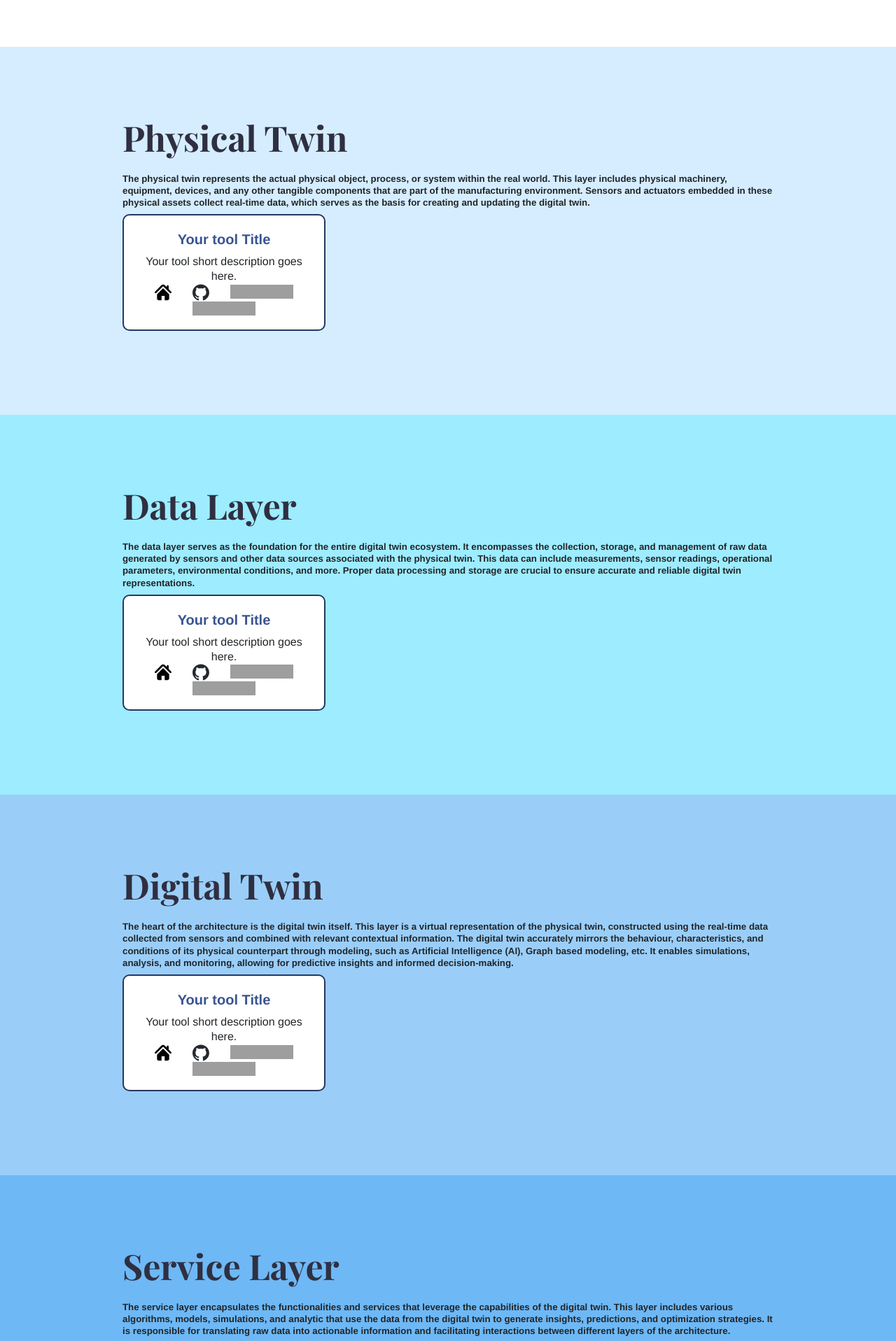
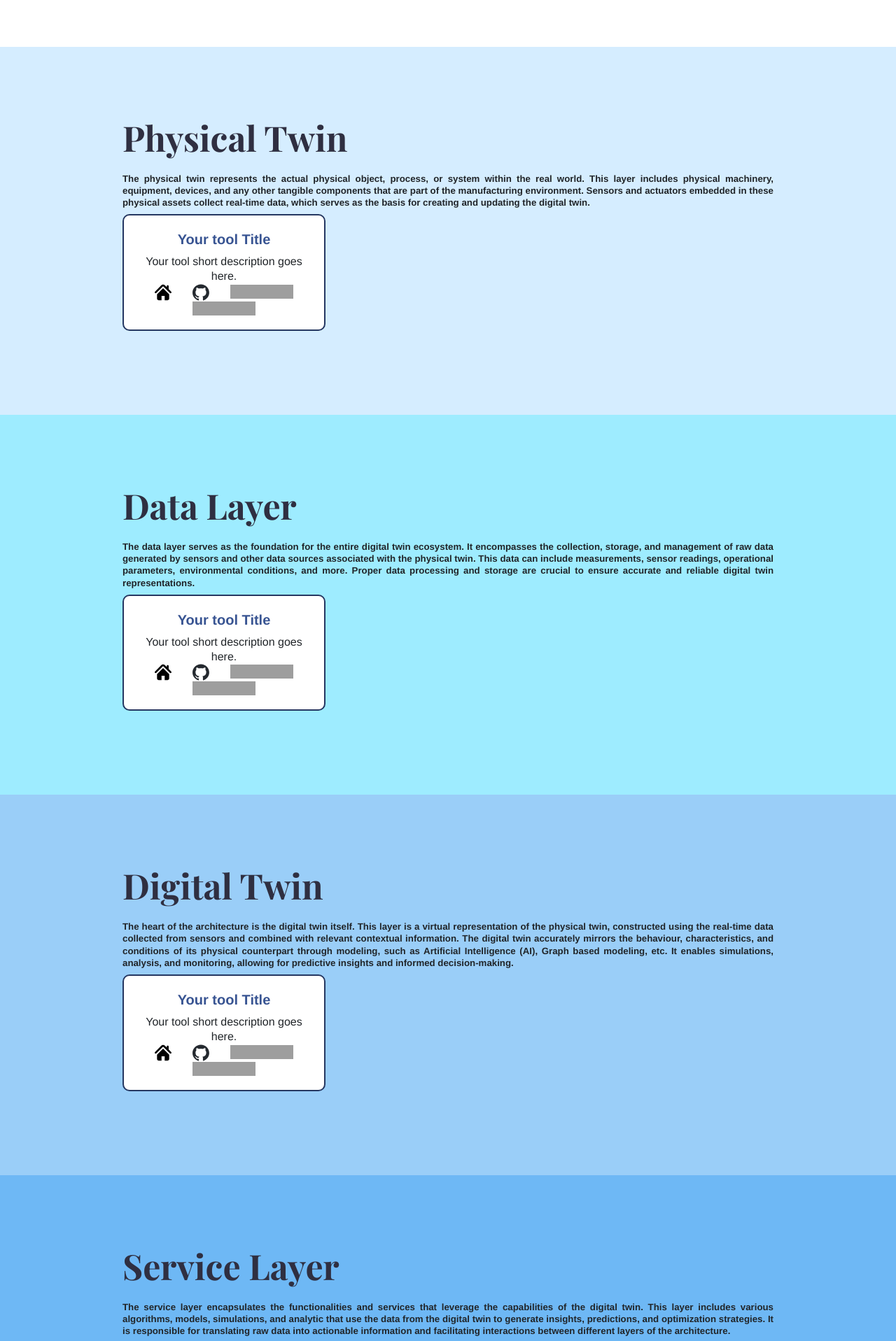
Before and after one commit to COGNIMANEU/toolbox, a Jekyll site: the page built from index.md, in a window 1280 px wide. Shown: the part 948-2865 px from the top of the page at 70% size. Built offline with Jekyll 4.4.1, drawn with Linux system fonts in a browser that asks for light colours; grey boxes are pictures that could not be loaded.

Commit message:
fix text alignment

```diff
--- a/_layouts/home.html
+++ b/_layouts/home.html
@@ -89,7 +89,7 @@ bodyClass: "page-home"
 <div class="strip" style="background: #d5edff;">
   <div class="container pt-6 pb-6 pt-md-10 pb-md-10">
     <h1 class="title">Physical Twin</h1>
-    <h5>{{ site.data.layers.physicaltwin }}</h5>
+    <h5 style="text-align: justify;">{{ site.data.layers.physicaltwin }}</h5>
     <div class="row justify-content-start">
       {% assign physicaltwin = site.physicaltwin | sort: "weight" %}
       {% for feature in physicaltwin %}
@@ -140,7 +140,7 @@ bodyClass: "page-home"
 <div class="strip" style="background: #9eecff;">
   <div class="container pt-6 pb-6 pt-md-10 pb-md-10">
     <h1 class="title">Data Layer</h1>
-    <h5>{{ site.data.layers.datalayer }}</h5>
+    <h5 style="text-align: justify;">{{ site.data.layers.datalayer }}</h5>
     <div class="row justify-content-start">
       {% assign datalayer = site.datalayer | sort: "weight" %}
       {% for feature in datalayer %}
@@ -191,7 +191,7 @@ bodyClass: "page-home"
 <div class="strip" style="background: #9acef8;">
   <div class="container pt-6 pb-6 pt-md-10 pb-md-10">
     <h1 class="title">Digital Twin</h1>
-    <h5>{{ site.data.layers.digitaltwin }}</h5>
+    <h5 style="text-align: justify;">{{ site.data.layers.digitaltwin }}</h5>
     <div class="row justify-content-start">
       {% assign digitaltwin = site.digitaltwin | sort: "weight" %}
       {% for feature in digitaltwin %}
@@ -243,7 +243,7 @@ bodyClass: "page-home"
 <div class="strip" style="background: #6eb8f5;">
   <div class="container pt-6 pb-6 pt-md-10 pb-md-10">
     <h1 class="title">Service Layer</h1>
-    <h5>{{ site.data.layers.servicelayer }}</h5>
+    <h5 style="text-align: justify;">{{ site.data.layers.servicelayer }}</h5>
     <div class="row justify-content-start">
       {% assign servicelayer = site.servicelayer | sort: "weight" %}
       {% for feature in servicelayer %}
@@ -295,7 +295,7 @@ bodyClass: "page-home"
 <div class="strip" style="background: #2196f3;">
   <div class="container pt-6 pb-6 pt-md-10 pb-md-10">
     <h1 class="title">User Interface</h1>
-    <h5>{{ site.data.layers.userinterface }}</h5>
+    <h5 style="text-align: justify;">{{ site.data.layers.userinterface }}</h5>
     <div class="row justify-content-start">
       {% assign userinterface = site.userinterface | sort: "weight" %}
       {% for feature in userinterface %}
@@ -347,7 +347,7 @@ bodyClass: "page-home"
 <div class="strip" style="background: #0f86e7;">
   <div class="container pt-6 pb-6 pt-md-10 pb-md-10">
     <h1 class="title">Connectivity and Intergration</h1>
-    <h5 style="color: #ffffff">{{ site.data.layers.connectivity }}</h5>
+    <h5 style="color: #ffffff; text-align: justify;">{{ site.data.layers.connectivity }}</h5>
     <div class="row justify-content-start">
       {% assign connectivity = site.connectivity | sort: "weight" %}
       {% for feature in connectivity %}
@@ -398,7 +398,7 @@ bodyClass: "page-home"
 <div class="strip" style="background: #055fc7;">
   <div class="container pt-6 pb-6 pt-md-10 pb-md-10">
     <h1 class="title">SSH and Ethics</h1>
-    <h5 style="color: #ffffff">{{ site.data.layers.ssh }}</h5>
+    <h5 style="color: #ffffff ; text-align: justify;">{{ site.data.layers.ssh }}</h5>
     <div class="row justify-content-start">
       {% assign ssh = site.ssh | sort: "weight" %}
       {% for feature in ssh %}
```
